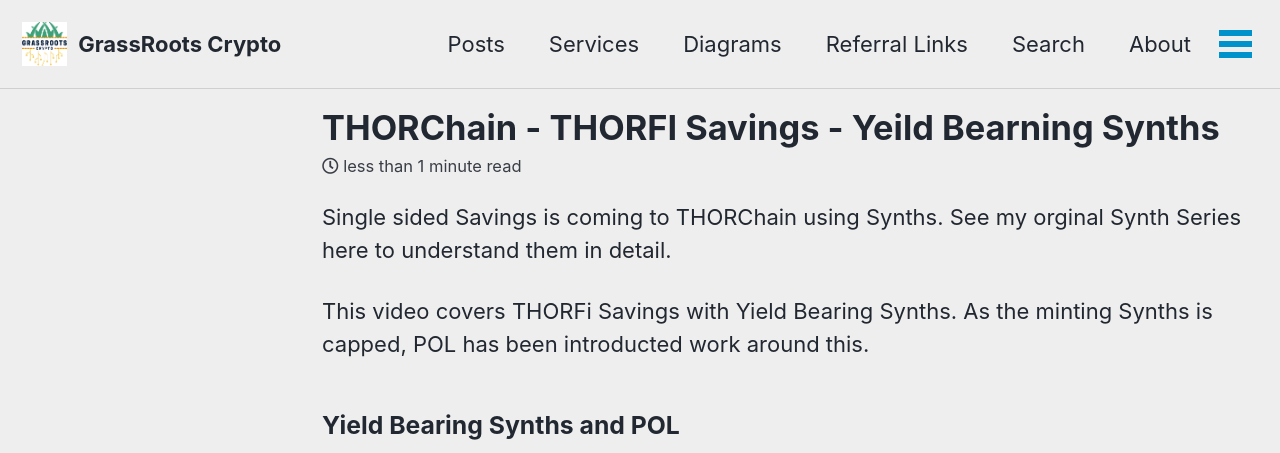
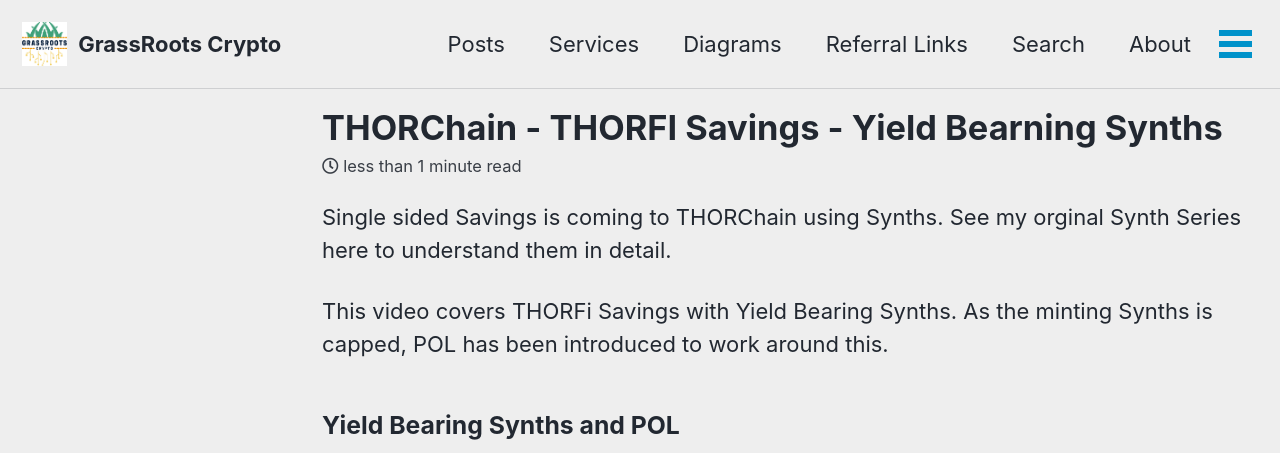
Before and after one commit to GrassRootsCrypto/GrassRootsCrypto.github.io, a Jekyll site: the page built from _posts/2022-10-03-THORFi-Savings-POL.md, in a window 1280 px wide and 1400 px high, cut to the strip 0-453 px from the top of the window. Built offline with Jekyll 4.4.1, drawn with Linux system fonts in a browser that asks for light colours; cached includes are drawn as plain includes; some of the changed text lies outside the part shown.

Commit message:
fix typo

```diff
--- a/_posts/2022-10-03-THORFi-Savings-POL.md
+++ b/_posts/2022-10-03-THORFi-Savings-POL.md
@@ -1,5 +1,5 @@
 ---
-title: "THORChain - THORFI Savings - Yeild Bearning Synths"
+title: "THORChain - THORFI Savings - Yield Bearning Synths"
 categories:
   - Defi
   - THORChain
@@ -14,7 +14,7 @@
 
 Single sided Savings is coming to THORChain using Synths. See my orginal Synth Series here to understand them in detail.
 
-This video covers THORFi Savings with Yield Bearing Synths. As the minting Synths is capped, POL has been introducted work around this.
+This video covers THORFi Savings with Yield Bearing Synths. As the minting Synths is capped, POL has been introduced to work around this.
 
 ### Yield Bearing Synths and POL
 {% include video id="Up2-arSzH5k" provider="youtube" %}
```
Also changed, not shown: other parts of _posts/2022-10-03-THORFi-Savings-POL.md (+1 -1 lines).
